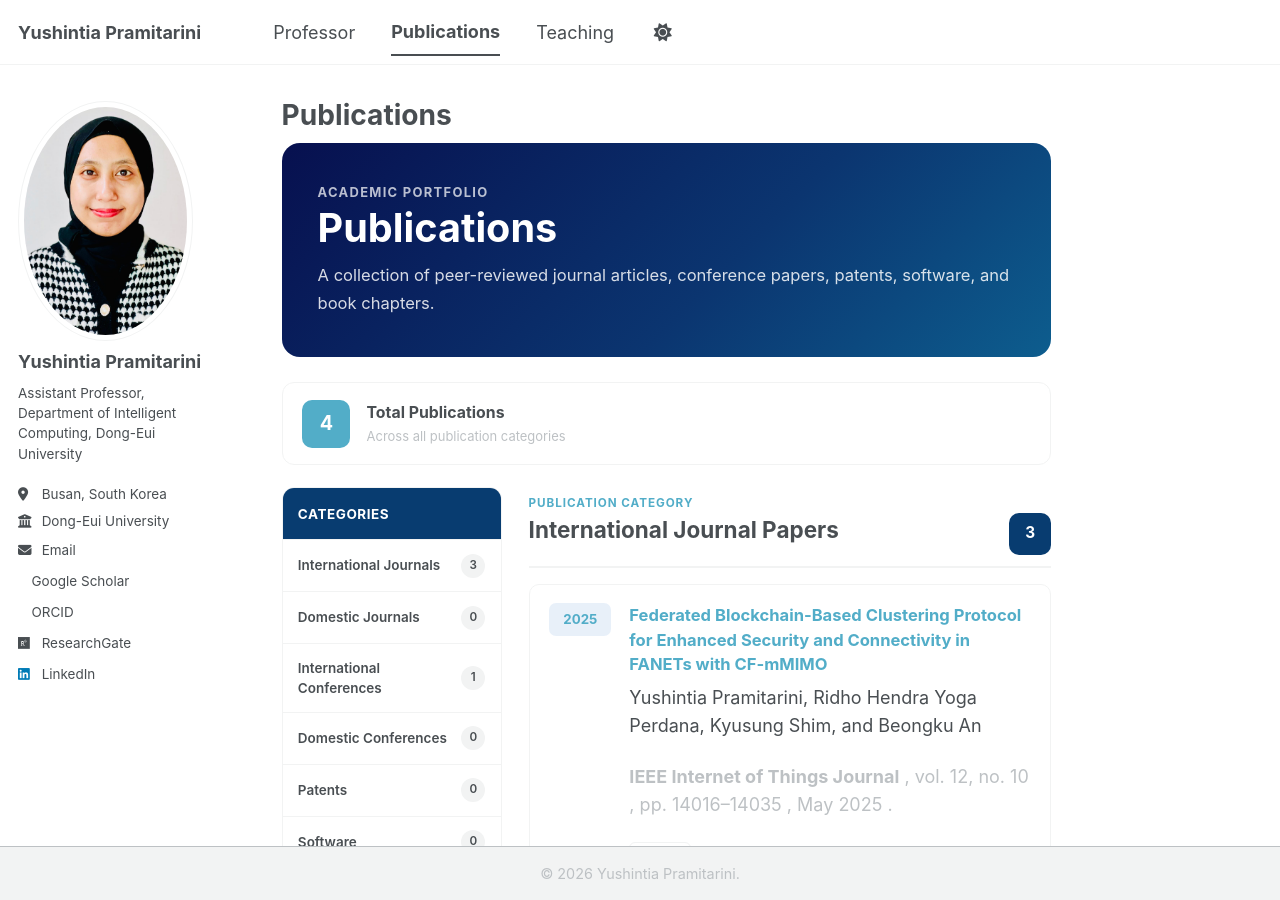
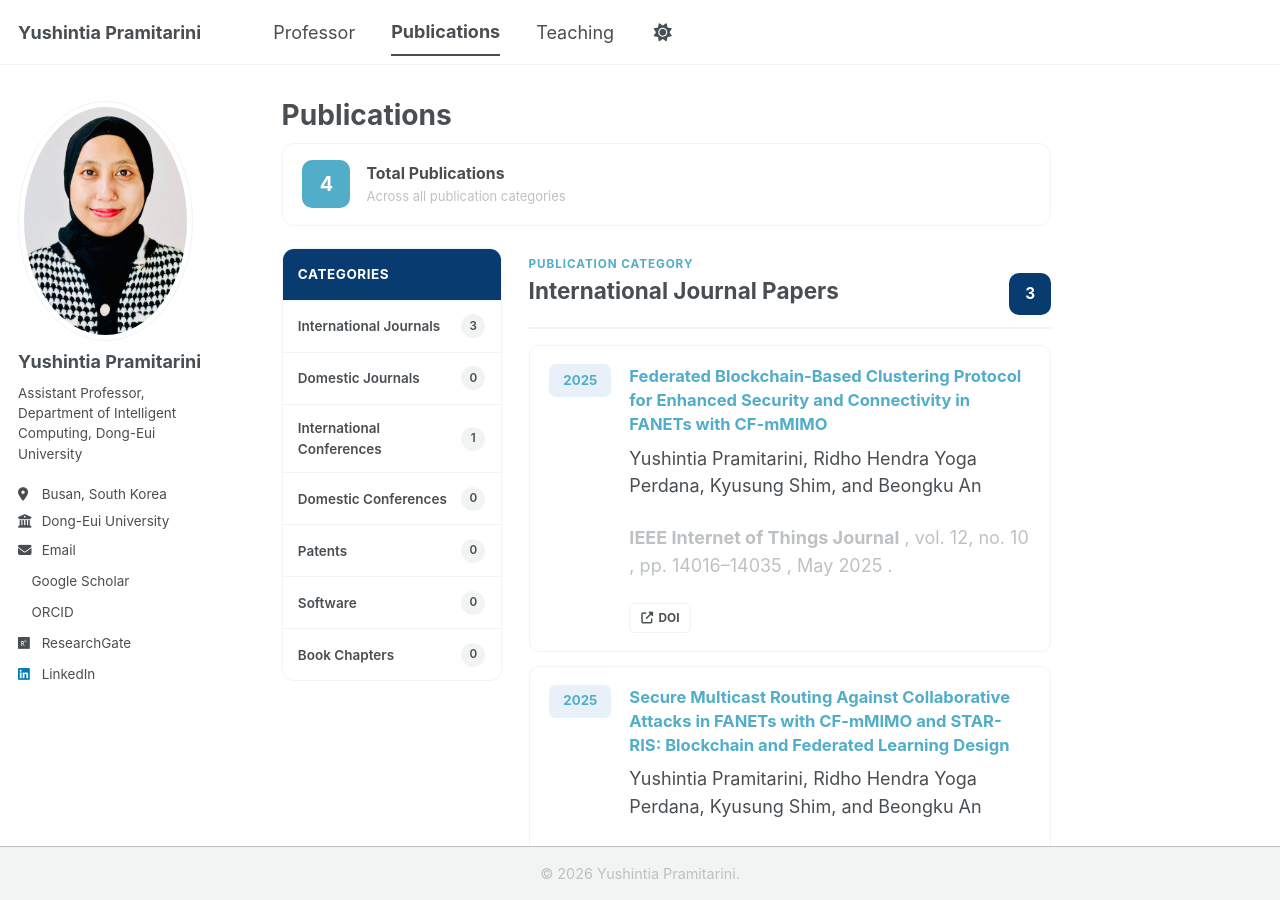
Before and after one commit to yushintia/yushintia.github.io, a Jekyll site: the page built from _pages/publications.md, in a window 1280 px wide and 900 px high. Built offline with Jekyll 4.4.1, drawn with Linux system fonts in a browser that asks for light colours; a style sheet for code colours, icons or effects is not loaded.

Commit message:
Remove HTML structure from publications.md
Removed introductory HTML structure from publications page.

```diff
--- a/_pages/publications.md
+++ b/_pages/publications.md
@@ -3,17 +3,6 @@ title: "Publications"
 permalink: /publications/
 author_profile: true
 ---
-
-<div class="pub-page">
-
-  <div class="pub-hero">
-    <span class="pub-eyebrow">Academic Portfolio</span>
-    <h1>Publications</h1>
-    <p>
-      A collection of peer-reviewed journal articles, conference papers,
-      patents, software, and book chapters.
-    </p>
-  </div>
 
   {% assign publication_groups =
     "international_journals,domestic_journals,international_conferences,domestic_conferences,patents,software,book_chapters"
```
